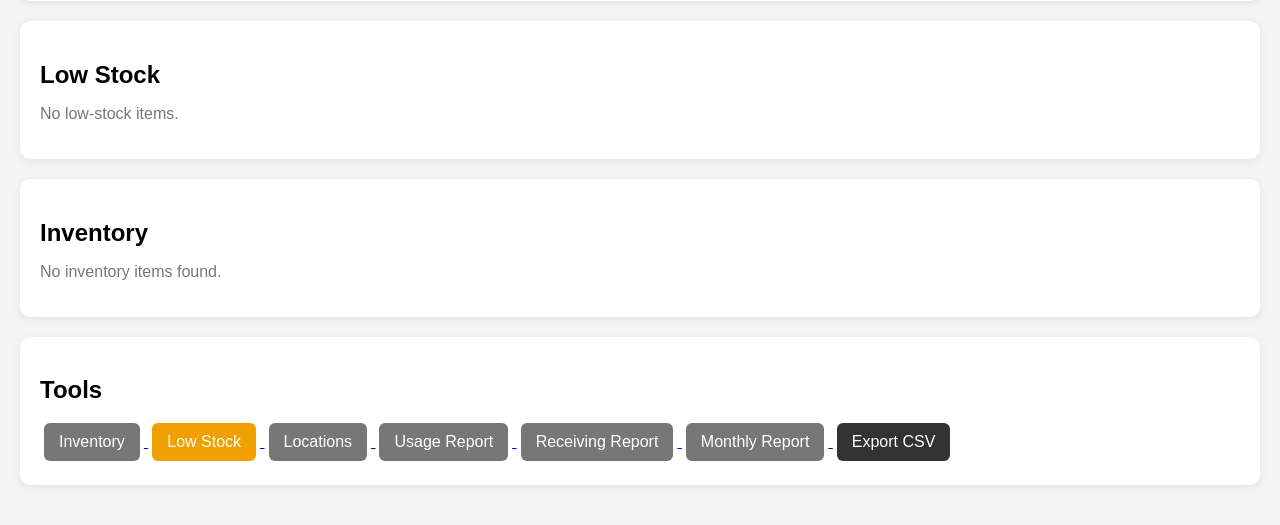
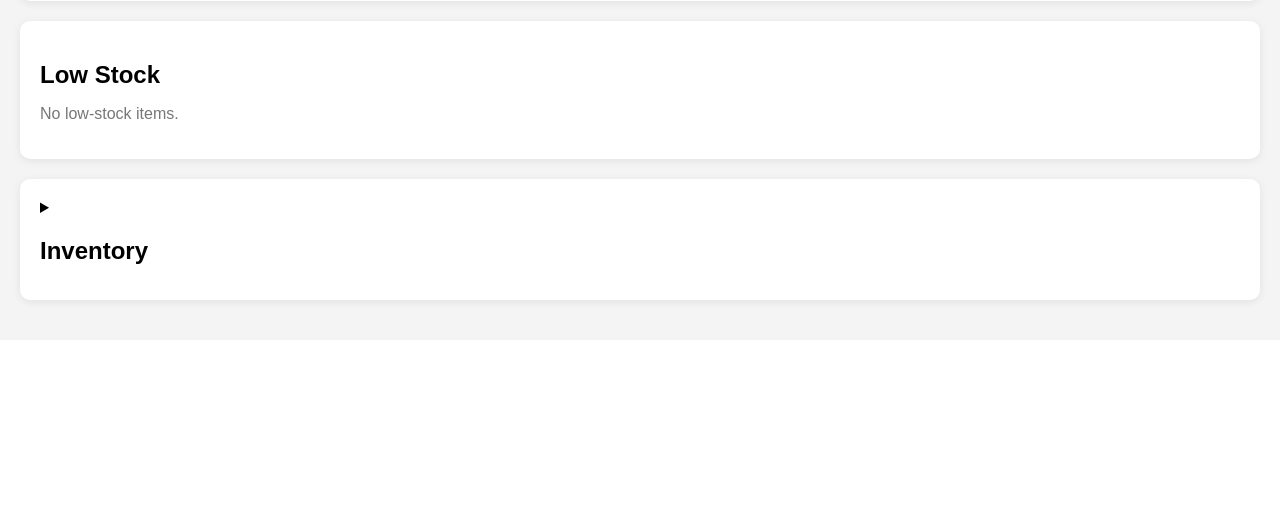
Before and after one commit to pribe41-svg/Custer-estate-inventory, a Flask app: page / in a window 1280 px wide. Shown: the part 2893-3418 px from the top of the page. After the commit the page ends 3201 px from the top, so only its background shows below. Run offline with Flask 3, Linux system fonts and the light colour scheme; data that the repository does not hold is empty; some libraries are stand-ins or nearby versions.

Commit message:
Restore inventory collapse

```diff
--- a/templates/index.html
+++ b/templates/index.html
@@ -833,9 +833,11 @@
     <!-- INVENTORY -->
     <!-- ================================================= -->
 
-    <div class="card">
+    <details class="card">
 
-        <h2>Inventory</h2>
+        <summary>
+            <h2>Inventory</h2>
+        </summary>
 
         {% if inventory %}
 
```
